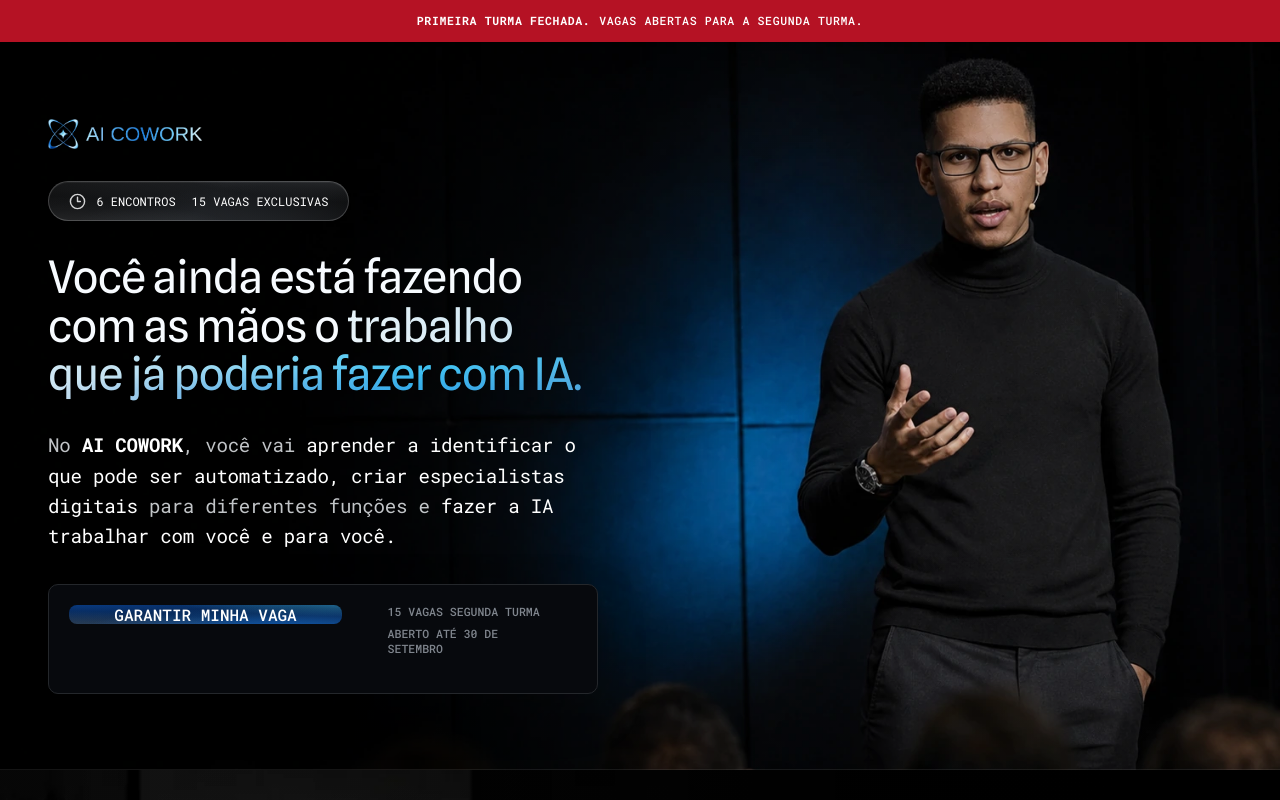
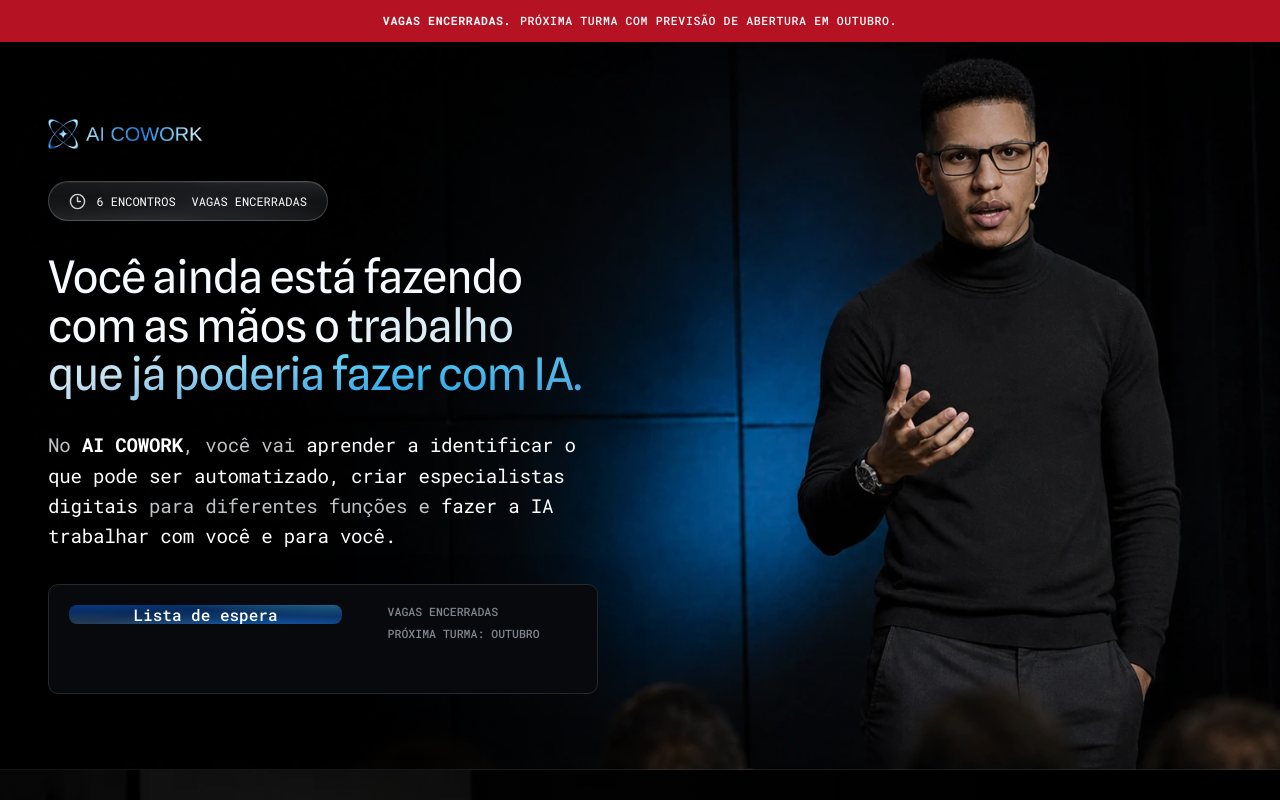
Before and after one commit to nitroxinteligence/ai-cowork-lp-mentoria, a React (Vite) app: page / in a window 1280 px wide. Shown: the top 800 px of the page. Built offline with nearby package versions, Linux system fonts and the light colour scheme.

Commit message:
Fecha vagas e abre lista de espera do AI COWORK

```diff
--- a/src/App.jsx
+++ b/src/App.jsx
@@ -54,14 +54,8 @@
 const THANK_YOU_PATH = '/parabens';
 const MENTOR_ONBOARDING_PATH = '/mentorado';
 const THANK_YOU_ACCESS_KEY = 'ai-cowork:thank-you-access:v1';
-const ACTIVE_COHORT = Object.freeze({
-  label: 'segunda turma',
-  labelUppercase: 'SEGUNDA TURMA',
-  spots: 15,
-  vacanciesCloseAt: '30 de setembro',
-  vacanciesCloseAtUppercase: '30 DE SETEMBRO',
-});
-const WHATSAPP_MESSAGE = `Olá! Preenchi o formulário para uma vaga na ${ACTIVE_COHORT.label} do AI COWORK e gostaria de receber mais informações sobre os próximos passos.`;
+const NEXT_COHORT_MONTH = 'OUTUBRO';
+const WHATSAPP_MESSAGE = 'Olá! Entrei na lista de espera do AI COWORK e gostaria de receber mais informações sobre a próxima turma.';
 const WHATSAPP_URL = `https://wa.me/5581982986181?text=${encodeURIComponent(WHATSAPP_MESSAGE)}`;
 
 function normalizePathname(pathname) {
@@ -98,42 +92,42 @@
 const sessions = [
   {
     code: 'S1',
-    date: '10 OUT',
+    stage: 'ENCONTRO 1',
     title: 'Da conversa solta à direção profissional',
     body: 'Você entende o que a IA já consegue fazer, aprende a escolher o modo certo para cada trabalho e começa a dirigir com objetivo, contexto, critérios e limites.',
     icon: Target,
   },
   {
     code: 'S2',
-    date: '20 OUT',
+    stage: 'ENCONTRO 2',
     title: 'Especialistas digitais',
     body: 'Você aprende a configurar papéis com função, competência, fontes, processo e padrão de qualidade ligados ao seu trabalho real.',
     icon: UserCog,
   },
   {
     code: 'S3',
-    date: '30 OUT',
+    stage: 'ENCONTRO 3',
     title: 'Time digital e produção em cadeia',
     body: 'Você coordena especialistas para que pesquisa, análise, estratégia, criação e revisão deixem de acontecer em conversas desconectadas.',
     icon: Workflow,
   },
   {
     code: 'S4',
-    date: '10 NOV',
+    stage: 'ENCONTRO 4',
     title: 'Automação e delegação',
     body: 'Você diferencia automação comum, etapa com IA e agente. Também aprende a conectar tarefas recorrentes a ferramentas autorizadas.',
     icon: Zap,
   },
   {
     code: 'S5',
-    date: '20 NOV',
+    stage: 'ENCONTRO 5',
     title: 'Construção com IA',
     body: 'Você cria uma página, apresentação, dashboard, protótipo, calculadora, pequeno aplicativo ou outro ativo útil e entende os limites.',
     icon: PanelsTopLeft,
   },
   {
     code: 'S6',
-    date: '30 NOV',
+    stage: 'ENCONTRO 6',
     title: 'Seu sistema AI COWORK',
     body: 'Você organiza especialistas, fluxos e ativos, define o que pode ser assistido ou automatizado e sai com um plano de expansão.',
     icon: RefreshCcw,
@@ -173,14 +167,7 @@
   },
 ];
 
-const cohortDates = [
-  { day: '10', month: 'OUT', code: 'S1' },
-  { day: '20', month: 'OUT', code: 'S2' },
-  { day: '30', month: 'OUT', code: 'S3' },
-  { day: '10', month: 'NOV', code: 'S4' },
-  { day: '20', month: 'NOV', code: 'S5' },
-  { day: '30', month: 'NOV', code: 'S6' },
-];
+const cohortSessions = ['01', '02', '03', '04', '05', '06'];
 
 const faqs = [
   {
@@ -201,7 +188,7 @@
   },
   {
     question: 'Como funcionam os encontros e as gravações?',
-    answer: 'Serão seis encontros ao vivo pelo Google Meet, com duas horas cada, realizados a cada 10 dias entre 10 de outubro e 30 de novembro. As gravações ficarão disponíveis por um ano. Se você perder um encontro, deverá acompanhar a gravação antes da sessão seguinte.',
+    answer: 'Serão seis encontros ao vivo pelo Google Meet, com duas horas cada, realizados a cada 10 dias. O calendário da próxima turma será informado quando as vagas abrirem. As gravações ficarão disponíveis por um ano. Se você perder um encontro, deverá acompanhar a gravação antes da sessão seguinte.',
   },
   {
     question: 'Haverá acompanhamento entre os encontros?',
@@ -213,7 +200,7 @@
   },
   {
     question: 'Como funcionam as vagas, o investimento e a garantia?',
-    answer: `As vagas ficam abertas até ${ACTIVE_COHORT.vacanciesCloseAt}. Depois da análise, os perfis aderentes serão chamados no WhatsApp para conhecer o investimento e as condições. A participação será formalizada por contrato, com certificado e garantia de sete dias.`,
+    answer: `VAGAS ENCERRADAS. Você pode entrar na lista de espera pelo formulário. A próxima turma deve abrir em ${NEXT_COHORT_MONTH}. Quando as vagas abrirem, os perfis aderentes serão chamados no WhatsApp para conhecer o investimento e as condições. A participação será formalizada por contrato, com certificado e garantia de sete dias.`,
   },
 ];
 
@@ -350,7 +337,7 @@
       },
       {
         name: 'investment',
-        label: 'Caso você seja aprovado para uma vaga, está preparado para investir em uma mentoria profissional?',
+        label: 'Quando as vagas da próxima turma abrirem, você estará preparado para investir em uma mentoria profissional?',
         type: 'radio',
         options: ['Sim', 'Preciso entender as condições', 'Não neste momento'],
       },
@@ -507,8 +494,8 @@
   return (
     <aside className="cohort-availability-bar" aria-label="Status das turmas">
       <p>
-        <strong>PRIMEIRA TURMA FECHADA.</strong>
-        <span>VAGAS ABERTAS PARA A SEGUNDA TURMA.</span>
+        <strong>VAGAS ENCERRADAS.</strong>
+        <span>PRÓXIMA TURMA COM PREVISÃO DE ABERTURA EM {NEXT_COHORT_MONTH}.</span>
       </p>
     </aside>
   );
@@ -520,7 +507,7 @@
   return (
     <motion.aside
       className="application-cta application-cta--floating"
-      aria-label={`Vagas da ${ACTIVE_COHORT.label}`}
+      aria-label="Lista de espera do AI COWORK"
       initial={reduceMotion ? { opacity: 0 } : { opacity: 0, y: 36 }}
       animate={{ opacity: 1, y: 0 }}
       exit={reduceMotion ? { opacity: 0 } : { opacity: 0, y: 36 }}
@@ -562,12 +549,12 @@
       onClick={onApply}
     >
       <span className="application-cta__action">
-        <span>GARANTIR MINHA VAGA</span>
+        <span>Lista de espera</span>
         <ArrowUpRight className="application-cta__hover-arrow" size={18} strokeWidth={2} aria-hidden="true" />
       </span>
       <span className="application-cta__details" aria-hidden="true">
-        <span>{ACTIVE_COHORT.spots} VAGAS {ACTIVE_COHORT.labelUppercase}</span>
-        <span>ABERTO ATÉ {ACTIVE_COHORT.vacanciesCloseAtUppercase}</span>
+        <span>VAGAS ENCERRADAS</span>
+        <span>PRÓXIMA TURMA: {NEXT_COHORT_MONTH}</span>
       </span>
     </button>
   );
@@ -614,11 +601,11 @@
           transition={{ duration: 0.7, ease: [0.16, 1, 0.3, 1] }}
         >
           <BrandLogo className="hero__brand" />
-          <div className="hero__facts" aria-label={`Informações da ${ACTIVE_COHORT.label}`}>
+          <div className="hero__facts" aria-label="Informações da próxima turma">
             <Clock3 size={17} aria-hidden="true" />
             <span className="hero__facts-text">
               <span>6 ENCONTROS</span>
-              <span>15 VAGAS EXCLUSIVAS</span>
+              <span>VAGAS ENCERRADAS</span>
             </span>
           </div>
           <h1>Você ainda está fazendo com as mãos o <span className="mesh-text mesh-text--on-dark">trabalho que já poderia fazer com IA.</span></h1>
@@ -961,7 +948,7 @@
             </h2>
           </div>
           <div className="cohort-section__summary">
-            <p>Online, ao vivo e com apenas 15 vagas. Encontros a cada 10 dias, com duas horas de duração, para construir especialistas digitais, fluxos e uma operação pessoal de IA conectada ao seu trabalho real.</p>
+            <p>Online e ao vivo, em uma turma pequena. Encontros a cada 10 dias, com duas horas de duração, para construir especialistas digitais, fluxos e uma operação pessoal de IA conectada ao seu trabalho real. VAGAS ENCERRADAS. A próxima turma deve abrir em {NEXT_COHORT_MONTH}.</p>
             <dl>
               <div>
                 <dt><Video size={18} strokeWidth={1.7} aria-hidden="true" /><span>Onde</span></dt>
@@ -973,17 +960,17 @@
               </div>
               <div>
                 <dt><CalendarDays size={18} strokeWidth={1.7} aria-hidden="true" /><span>Vagas</span></dt>
-                <dd>Até {ACTIVE_COHORT.vacanciesCloseAt}</dd>
+                <dd>ENCERRADAS</dd>
               </div>
             </dl>
           </div>
         </div>
 
-        <div className="cohort-calendar" aria-label="Calendário dos seis encontros">
-          {cohortDates.map((date, index) => (
-            <div className={index === 0 ? 'cohort-date cohort-date--first' : 'cohort-date'} key={`${date.day}-${date.month}`}>
-              <strong>{date.day}</strong>
-              <span>{date.month} · {date.code}</span>
+        <div className="cohort-calendar" aria-label="Sequência dos seis encontros">
+          {cohortSessions.map((number, index) => (
+            <div className={index === 0 ? 'cohort-date cohort-date--first' : 'cohort-date'} key={number}>
+              <strong>{number}</strong>
+              <span>ENCONTRO {Number(number)}</span>
             </div>
           ))}
         </div>
@@ -1005,13 +992,13 @@
         <p>Uma progressão a cada 10 dias: primeiro você aprende a dirigir. Depois, constrói, conecta e consolida sua própria operação.</p>
       </div>
       <div className="container journey-showcase__sessions">
-        {sessions.map(({ code, date, title, body }, index) => (
+        {sessions.map(({ code, stage, title, body }, index) => (
           <article
             className={`journey-session${sessionVideos[index] ? '' : ' journey-session--text-only journey-session--checklist-right'}`}
             key={code}
           >
             <div className="journey-session__copy">
-              <span className="journey-session__meta">{code} · {date}</span>
+              <span className="journey-session__meta">{code} · {stage}</span>
               <h3>{title}</h3>
               {sessionVideos[index] && <div className="journey-session__divider" aria-hidden="true" />}
               <p><CheckCircle2 size={20} strokeWidth={1.7} aria-hidden="true" />{body}</p>
@@ -1063,12 +1050,12 @@
     <section className="section section--application" id="candidatura">
       <div className="container application-grid">
         <div>
-          <h2>A <span className="mesh-text mesh-text--on-dark">segunda turma</span> terá {ACTIVE_COHORT.spots} vagas.</h2>
+          <h2><span className="mesh-text mesh-text--on-dark">VAGAS ENCERRADAS.</span> Entre na lista de espera.</h2>
         </div>
         <div className="application-copy prose">
           <p>Escolhi uma turma pequena porque quero acompanhar de perto como cada participante está usando a IA, onde está travando e quais funções fazem mais sentido para o seu trabalho.</p>
-          <p>Preencher o formulário não garante a vaga. Vamos analisar a aderência ao programa, a disponibilidade para participar e a composição da turma.</p>
-          <p>Se o seu perfil fizer sentido, minha equipe entra em contato, explica o investimento e orienta os próximos passos.</p>
+          <p>A próxima turma deve abrir em {NEXT_COHORT_MONTH}. Preencha o formulário para entrar na lista de espera.</p>
+          <p>Quando as vagas abrirem, vamos analisar a aderência ao programa, a disponibilidade para participar e a composição da turma. Se o seu perfil fizer sentido, minha equipe entra em contato, explica o investimento e orienta os próximos passos.</p>
         </div>
       </div>
     </section>
@@ -1079,7 +1066,7 @@
   return (
     <section className="section cohort-benefits-section" id="beneficios-da-turma" aria-labelledby="cohort-benefits-title">
       <div className="container cohort-benefits-section__content">
-        <h2 id="cohort-benefits-title">Participe da <span className="mesh-text mesh-text--on-dark">segunda turma</span></h2>
+        <h2 id="cohort-benefits-title"><span className="mesh-text mesh-text--on-dark">VAGAS ENCERRADAS.</span> Próxima turma prevista para {NEXT_COHORT_MONTH}.</h2>
 
         <div className="cohort-benefits-section__visual">
           <PixelDissolveMarquee>
@@ -1122,7 +1109,7 @@
           </ul>
 
           <button className="cohort-benefits-card__cta" type="button" onClick={onApply}>
-            <span>QUERO UMA VAGA</span>
+            <span>Lista de espera</span>
             <ArrowUpRight size={20} aria-hidden="true" />
           </button>
         </div>
@@ -1136,7 +1123,7 @@
     <section className="section section--faq" id="faq">
       <div className="container faq-layout">
         <div className="faq-heading">
-          <h2>O que você precisa saber antes de se candidatar.</h2>
+          <h2>O que você precisa saber antes de entrar na lista de espera.</h2>
           <p>Sem promessa mágica, sem dependência de uma ferramenta e sem automação no escuro.</p>
         </div>
         <div className="faq-list">
@@ -1919,7 +1906,7 @@
         className="application-modal"
         role="dialog"
         aria-modal="true"
-        aria-label={`Formulário para uma vaga na ${ACTIVE_COHORT.label} do AI COWORK`}
+        aria-label="Formulário da lista de espera do AI COWORK"
         ref={dialogRef}
         tabIndex={-1}
         initial={reduceMotion ? { opacity: 0 } : { opacity: 0, y: 28, scale: 0.985 }}
@@ -1979,7 +1966,7 @@
                   </button>
                 ) : (
                   <button className="form-next" type="submit" disabled={submitting}>
-                    <span>{submitting ? 'Enviando...' : `Solicitar uma das ${ACTIVE_COHORT.spots} vagas`}</span>
+                    <span>{submitting ? 'Enviando...' : 'Lista de espera'}</span>
                     <ArrowRight className="form-next__hover-arrow" size={17} aria-hidden="true" />
                   </button>
                 )}
@@ -2050,12 +2037,12 @@
     <main className="thank-you-page">
       <section className="thank-you-page__content" aria-labelledby="thank-you-title">
         <h1 className="mesh-text mesh-text--on-dark" id="thank-you-title">
-          Parabéns por tomar essa decisão extremamente importante na sua carreira pessoal e profissional.
+          Você entrou na lista de espera do AI COWORK.
         </h1>
         <div className="thank-you-page__copy">
-          <p>Minha equipe vai analisar suas respostas e, caso exista aderência com a proposta da segunda turma, entraremos em contato pelo WhatsApp ou pelo e-mail informado.</p>
-          <p>O envio do formulário não garante uma vaga. A entrada depende da aderência ao programa, da disponibilidade para participar e das {ACTIVE_COHORT.spots} vagas da turma.</p>
-          <strong>Fique atento às mensagens nos próximos dias.</strong>
+          <p>Recebemos suas respostas. As vagas estão encerradas e a próxima turma deve abrir em {NEXT_COHORT_MONTH}.</p>
+          <p>Quando houver abertura, minha equipe poderá entrar em contato pelo WhatsApp ou pelo e-mail informado. Estar na lista de espera não garante uma vaga.</p>
+          <strong>Fique atento às mensagens da equipe.</strong>
         </div>
         <a className="thank-you-page__cta" href={WHATSAPP_URL} target="_blank" rel="noreferrer">
           <WhatsAppIcon />
```
